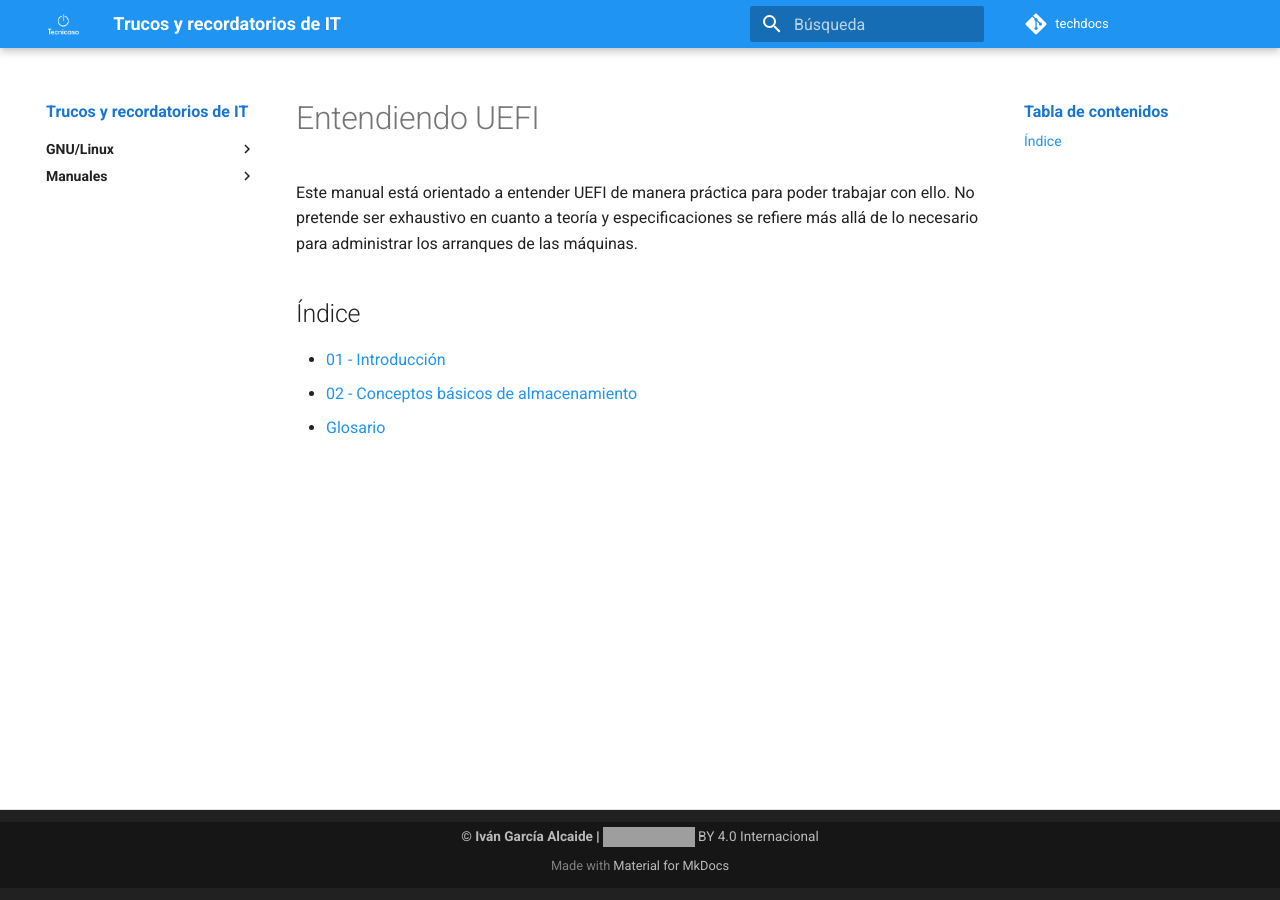
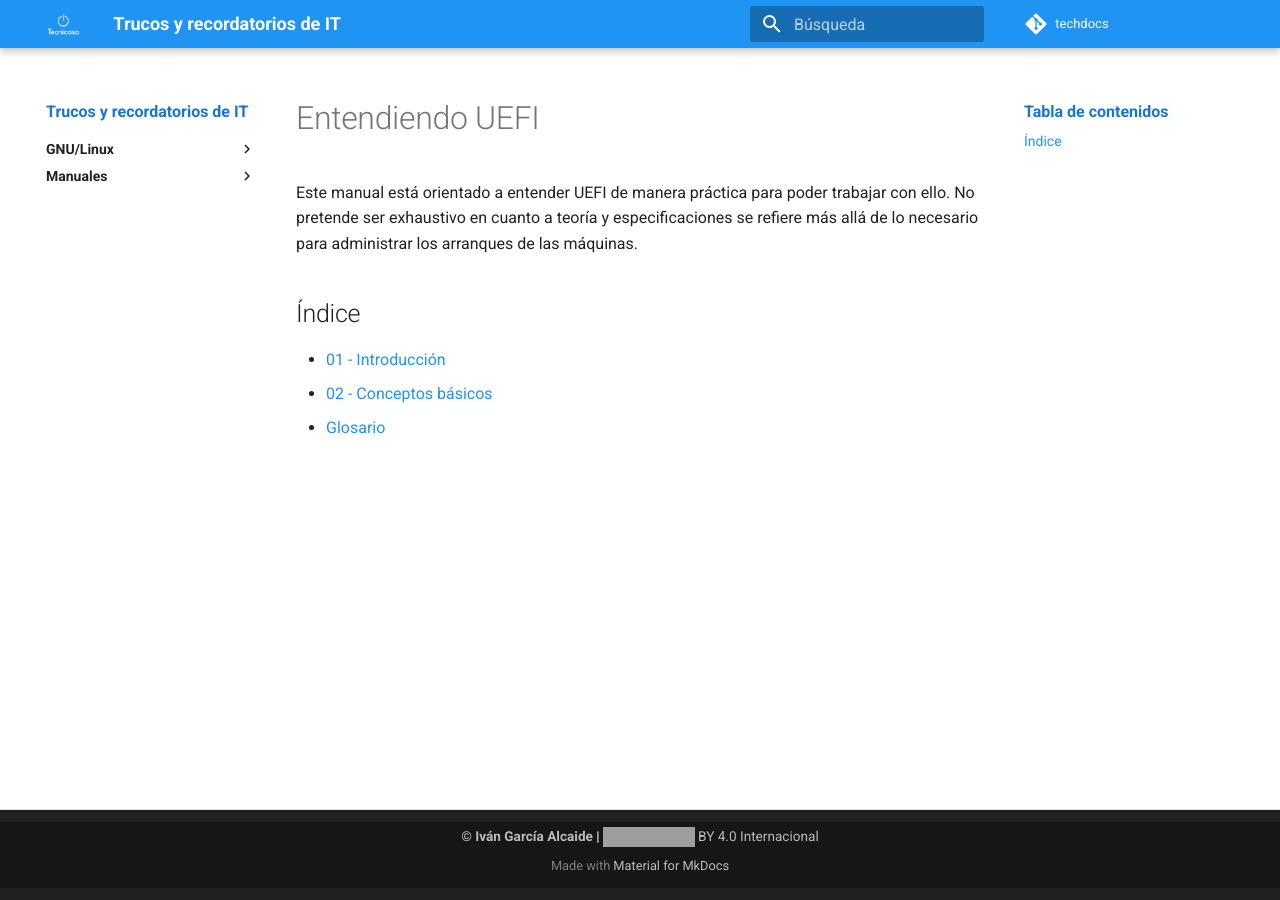
Before and after one commit to ivangarciaalcaide/techdocs, an MkDocs documentation site: the page built from docs/entendiendo_uefi/index_uefi.md, in a window 1280 px wide. Built offline with MkDocs 1.6.1 and Material for MkDocs 9.7.7, drawn with Linux system fonts in a browser that asks for light colours; comment, search, counter and statistics services are not loaded; grey boxes are pictures that could not be loaded.

Commit message:
Corregido título.

```diff
--- a/docs/entendiendo_uefi/index_uefi.md
+++ b/docs/entendiendo_uefi/index_uefi.md
@@ -6,7 +6,7 @@ máquinas.
 
 ## Índice
 - [01 - Introducción](01-introduccion.md)
-- [02 - Conceptos básicos de almacenamiento](02-conceptos_basicos_almacenamiento.md)
+- [02 - Conceptos básicos](02-conceptos_basicos.md)
 - [Glosario](99-glosario.md)
 
 <!--
```
